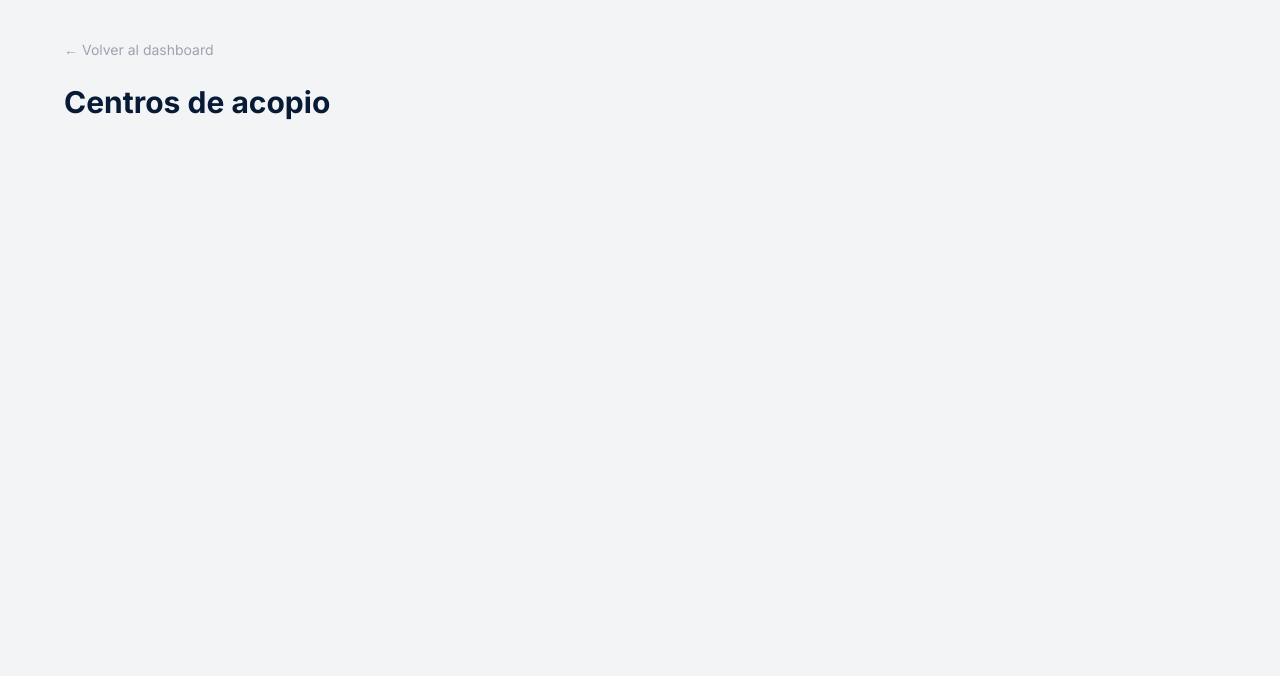
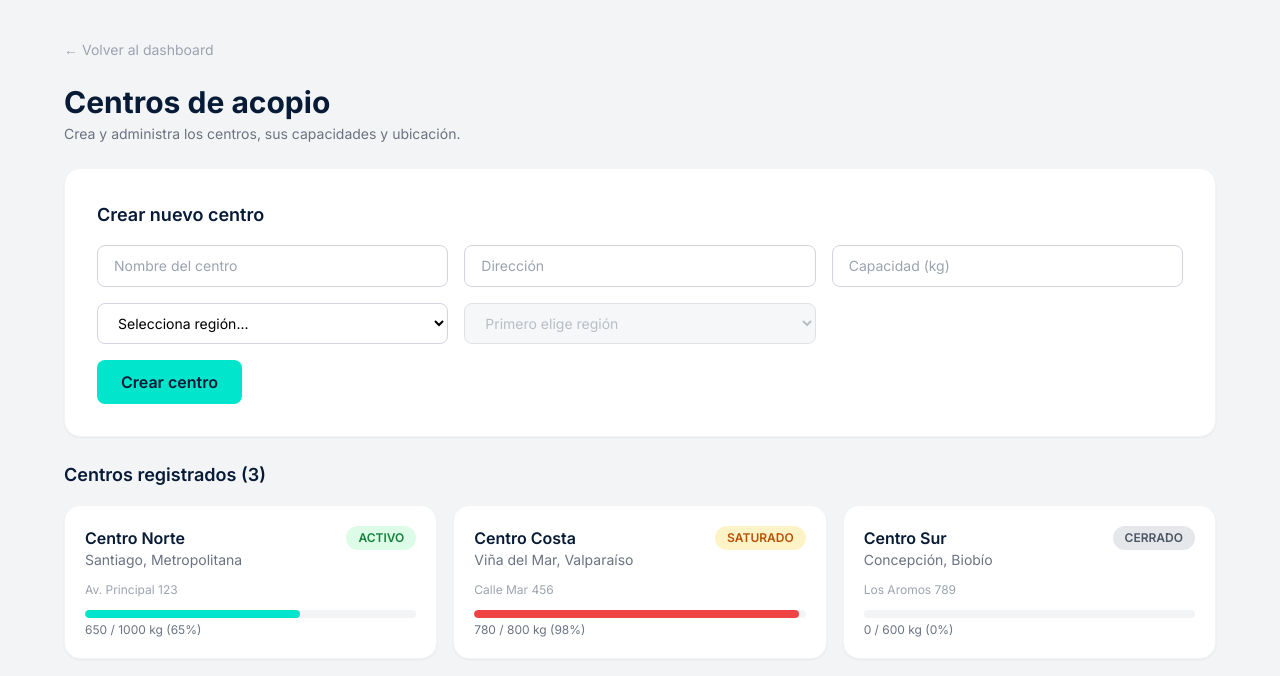
Before and after one commit to rem-garcia/front-donaton, a React (Vite) app: page /admin-centros in a window 1280 px wide. Shown: the top 676 px of the page. Built offline with nearby package versions, Linux system fonts and the light colour scheme; sample sign-in values are in the browser's storage.

Commit message:
feat: gestion de centros de acopio con selectores region-comuna y barra de capacidad

```diff
--- a/src/pages/AdminCentros.tsx
+++ b/src/pages/AdminCentros.tsx
@@ -1,13 +1,221 @@
+import { useState } from 'react'
 import { Link } from 'react-router-dom'
 
+type EstadoCentro = 'ACTIVO' | 'SATURADO' | 'CERRADO'
+
+interface Centro {
+  id: number
+  nombre: string
+  direccion: string
+  region: string
+  comuna: string
+  capacidad: number
+  ocupado: number
+  estado: EstadoCentro
+}
+
+// Catálogo reducido de demostración — en el backend vendrá de las tablas Region y Comuna
+const regionesComunas: Record<string, string[]> = {
+  'Metropolitana':  ['Santiago', 'Maipú', 'Las Condes', 'La Florida', 'Puente Alto'],
+  'Valparaíso':     ['Valparaíso', 'Viña del Mar', 'Quilpué', 'Villa Alemana'],
+  'Biobío':         ['Concepción', 'Talcahuano', 'Chiguayante', 'San Pedro de la Paz'],
+  'Coquimbo':       ['La Serena', 'Coquimbo', 'Ovalle'],
+  'Araucanía':      ['Temuco', 'Padre Las Casas', 'Villarrica', 'Pucón'],
+}
+
+const regiones = Object.keys(regionesComunas)
+
+// Datos de ejemplo en memoria
+const centrosIniciales: Centro[] = [
+  { id: 1, nombre: 'Centro Norte',  direccion: 'Av. Principal 123', region: 'Metropolitana', comuna: 'Santiago',     capacidad: 1000, ocupado: 650,  estado: 'ACTIVO' },
+  { id: 2, nombre: 'Centro Costa',  direccion: 'Calle Mar 456',     region: 'Valparaíso',    comuna: 'Viña del Mar', capacidad: 800,  ocupado: 780,  estado: 'SATURADO' },
+  { id: 3, nombre: 'Centro Sur',    direccion: 'Los Aromos 789',    region: 'Biobío',        comuna: 'Concepción',   capacidad: 600,  ocupado: 0,    estado: 'CERRADO' },
+]
+
+const coloresEstado: Record<EstadoCentro, string> = {
+  ACTIVO:   'bg-green-100 text-green-700',
+  SATURADO: 'bg-amber-100 text-amber-700',
+  CERRADO:  'bg-gray-200 text-gray-600',
+}
+
 export default function AdminCentros() {
+  const [centros, setCentros] = useState<Centro[]>(centrosIniciales)
+  const [form, setForm] = useState({
+    nombre: '',
+    direccion: '',
+    region: '',
+    comuna: '',
+    capacidad: '',
+  })
+
+  // Comunas disponibles según la región elegida
+  const comunasDisponibles = form.region ? regionesComunas[form.region] : []
+
+  const handleChange = (
+    e: React.ChangeEvent<HTMLInputElement | HTMLSelectElement>
+  ) => {
+    const { name, value } = e.target
+
+    // Si cambia la región, se resetea la comuna (clave para los selectores encadenados)
+    if (name === 'region') {
+      setForm({ ...form, region: value, comuna: '' })
+    } else {
+      setForm({ ...form, [name]: value })
+    }
+  }
+
+  const handleSubmit = () => {
+    if (!form.nombre || !form.direccion || !form.region || !form.comuna || !form.capacidad) {
+      alert('Por favor completa todos los campos, incluyendo región y comuna.')
+      return
+    }
+
+    const nuevo: Centro = {
+      id: centros.length + 1,
+      nombre: form.nombre,
+      direccion: form.direccion,
+      region: form.region,
+      comuna: form.comuna,
+      capacidad: Number(form.capacidad),
+      ocupado: 0,
+      estado: 'ACTIVO',
+    }
+
+    setCentros([nuevo, ...centros])
+    setForm({ nombre: '', direccion: '', region: '', comuna: '', capacidad: '' })
+  }
+
   return (
     <div className="min-h-screen bg-gray-100 px-6 py-10">
       <div className="max-w-6xl mx-auto flex flex-col gap-6">
+
+        {/* Volver */}
         <Link to="/admin" className="text-gray-400 text-sm hover:text-navy transition-colors w-fit">
           ← Volver al dashboard
         </Link>
-        <h1 className="text-3xl font-bold text-navy">Centros de acopio</h1>
+
+        {/* Encabezado */}
+        <div className="flex flex-col gap-1">
+          <h1 className="text-3xl font-bold text-navy">Centros de acopio</h1>
+          <p className="text-gray-500 text-sm">
+            Crea y administra los centros, sus capacidades y ubicación.
+          </p>
+        </div>
+
+        {/* Formulario */}
+        <div className="bg-white rounded-2xl shadow-sm border border-gray-100 p-6 md:p-8">
+          <h2 className="text-lg font-semibold text-navy mb-4">Crear nuevo centro</h2>
+          <div className="grid grid-cols-1 md:grid-cols-2 lg:grid-cols-3 gap-4">
+
+            <input
+              name="nombre"
+              value={form.nombre}
+              onChange={handleChange}
+              placeholder="Nombre del centro"
+              className="border border-gray-300 rounded-lg px-4 py-2.5 text-sm
+                         focus:outline-none focus:border-teal focus:ring-1 focus:ring-teal"
+            />
+            <input
+              name="direccion"
+              value={form.direccion}
+              onChange={handleChange}
+              placeholder="Dirección"
+              className="border border-gray-300 rounded-lg px-4 py-2.5 text-sm
+                         focus:outline-none focus:border-teal focus:ring-1 focus:ring-teal"
+            />
+            <input
+              name="capacidad"
+              type="number"
+              value={form.capacidad}
+              onChange={handleChange}
+              placeholder="Capacidad (kg)"
+              className="border border-gray-300 rounded-lg px-4 py-2.5 text-sm
+                         focus:outline-none focus:border-teal focus:ring-1 focus:ring-teal"
+            />
+
+            {/* Selector de REGIÓN */}
+            <select
+              name="region"
+              value={form.region}
+              onChange={handleChange}
+              className="border border-gray-300 rounded-lg px-4 py-2.5 text-sm bg-white
+                         focus:outline-none focus:border-teal focus:ring-1 focus:ring-teal"
+            >
+              <option value="">Selecciona región...</option>
+              {regiones.map((r) => (
+                <option key={r} value={r}>{r}</option>
+              ))}
+            </select>
+
+            {/* Selector de COMUNA — deshabilitado hasta elegir región */}
+            <select
+              name="comuna"
+              value={form.comuna}
+              onChange={handleChange}
+              disabled={!form.region}
+              className="border border-gray-300 rounded-lg px-4 py-2.5 text-sm bg-white
+                         focus:outline-none focus:border-teal focus:ring-1 focus:ring-teal
+                         disabled:bg-gray-100 disabled:text-gray-400 disabled:cursor-not-allowed"
+            >
+              <option value="">
+                {form.region ? 'Selecciona comuna...' : 'Primero elige región'}
+              </option>
+              {comunasDisponibles.map((c) => (
+                <option key={c} value={c}>{c}</option>
+              ))}
+            </select>
+
+          </div>
+          <button
+            onClick={handleSubmit}
+            className="bg-teal text-navy font-semibold px-6 py-2.5 rounded-lg
+                       hover:bg-teal/90 transition-all duration-200 mt-4"
+          >
+            Crear centro
+          </button>
+        </div>
+
+        {/* Tarjetas de centros */}
+        <div className="flex flex-col gap-4">
+          <h2 className="text-lg font-semibold text-navy">
+            Centros registrados ({centros.length})
+          </h2>
+          <div className="grid grid-cols-1 md:grid-cols-2 lg:grid-cols-3 gap-4">
+            {centros.map((c) => {
+              const porcentaje = Math.min(100, Math.round((c.ocupado / c.capacidad) * 100))
+              return (
+                <div key={c.id} className="bg-white rounded-2xl shadow-sm border border-gray-100 p-5 flex flex-col gap-3">
+                  <div className="flex items-start justify-between">
+                    <div>
+                      <h3 className="font-semibold text-navy">{c.nombre}</h3>
+                      <p className="text-sm text-gray-500">{c.comuna}, {c.region}</p>
+                    </div>
+                    <span className={`text-xs font-semibold px-3 py-1 rounded-full ${coloresEstado[c.estado]}`}>
+                      {c.estado}
+                    </span>
+                  </div>
+
+                  <p className="text-xs text-gray-400">{c.direccion}</p>
+
+                  {/* Barra de capacidad */}
+                  <div className="flex flex-col gap-1">
+                    <div className="w-full h-2 bg-gray-100 rounded-full overflow-hidden">
+                      <div
+                        className={`h-full rounded-full transition-all duration-300
+                          ${porcentaje >= 95 ? 'bg-red-500' : porcentaje >= 70 ? 'bg-amber-500' : 'bg-teal'}`}
+                        style={{ width: `${porcentaje}%` }}
+                      />
+                    </div>
+                    <span className="text-xs text-gray-500">
+                      {c.ocupado} / {c.capacidad} kg ({porcentaje}%)
+                    </span>
+                  </div>
+                </div>
+              )
+            })}
+          </div>
+        </div>
+
       </div>
     </div>
   )
```
